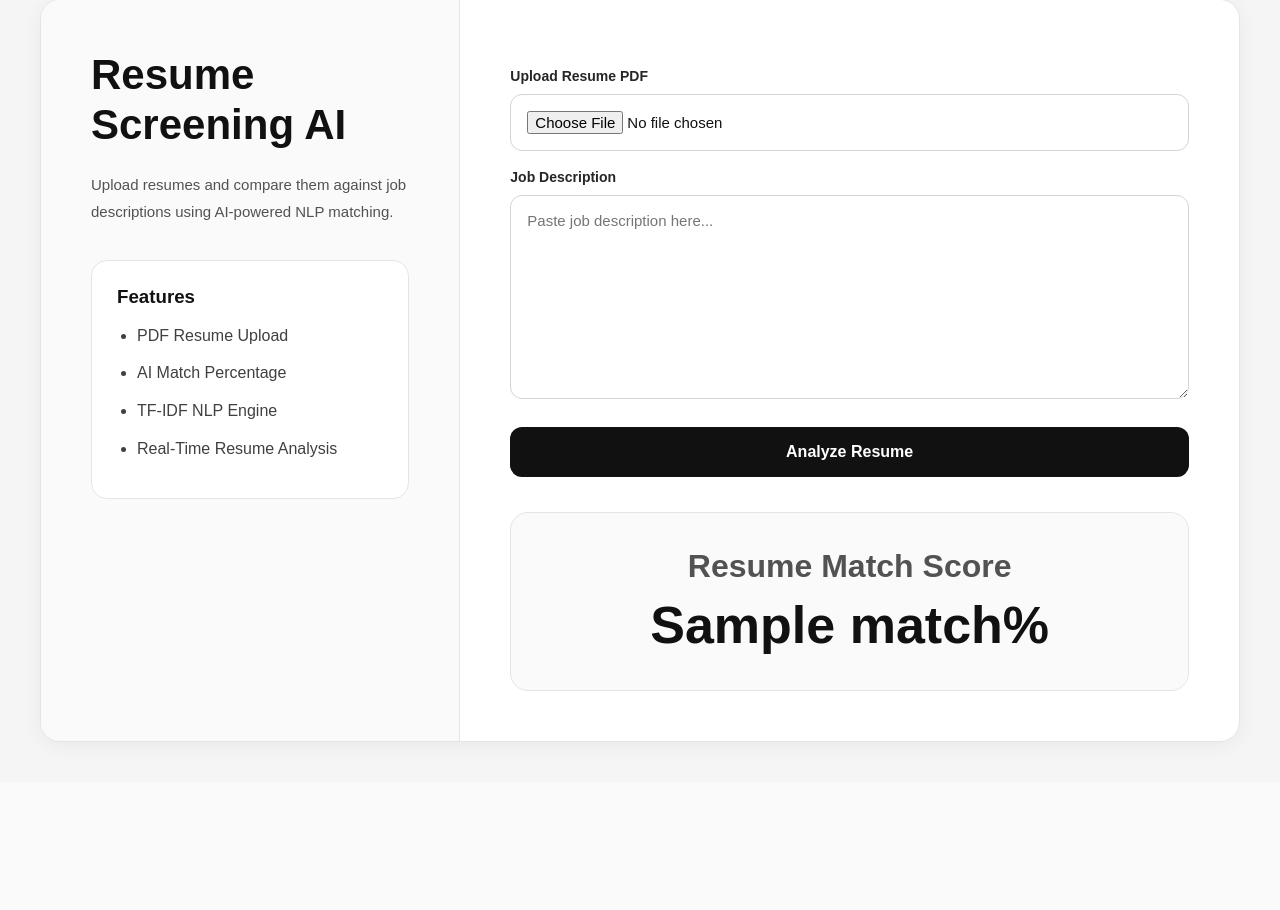
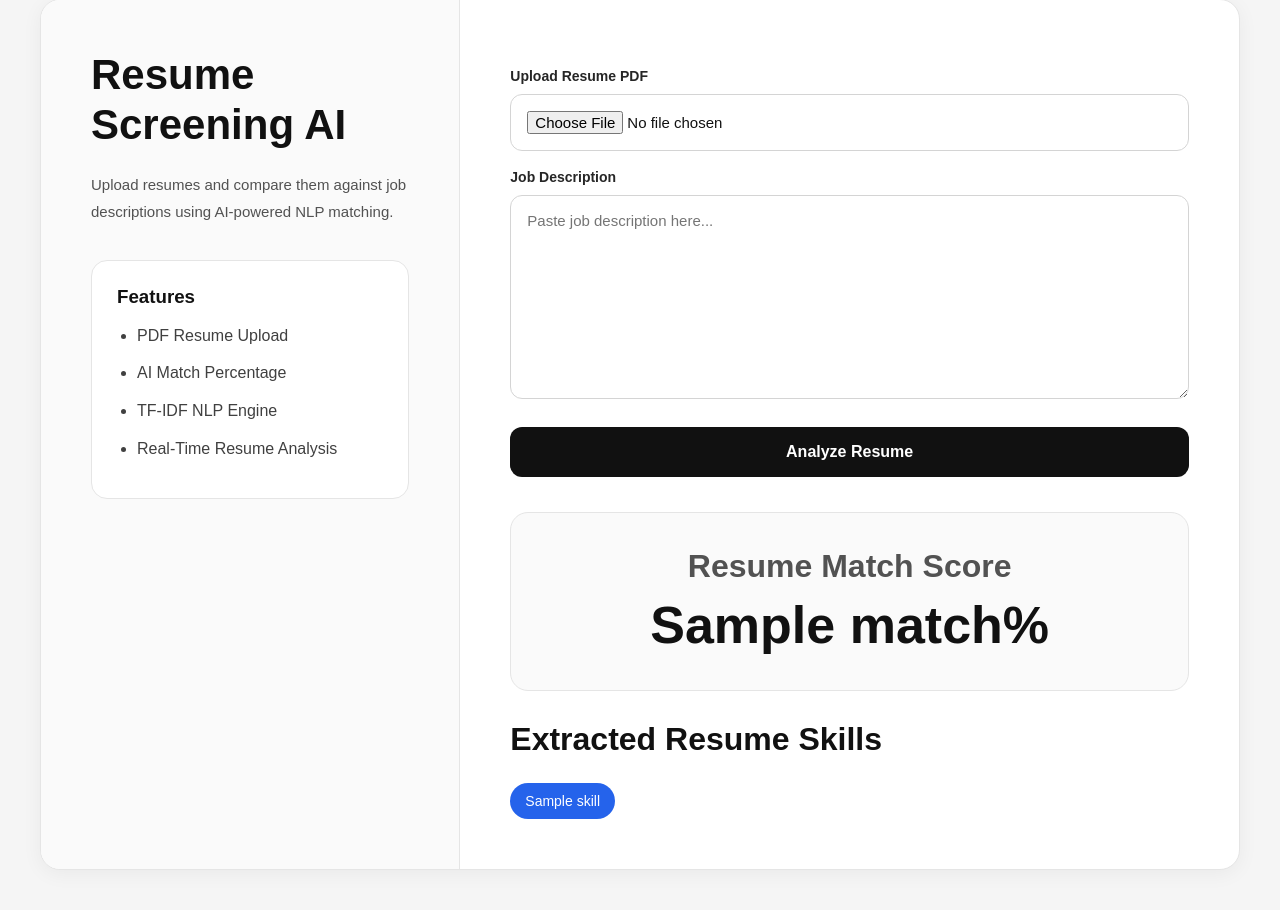
Before and after one commit to akashivu/resume-screening-ai, a Flask app: template templates/index.html in a window 1280 px wide. Shown: the part 41-951 px from the top of the page. Before the commit the page ends 784 px from the top, so only its background shows below. Run offline with Flask 3, Linux system fonts and the light colour scheme; the template is opened without the code that fills it: most values are stand-ins (such as "Sample title", 1, 10 or a date in 2020).

Commit message:
Implemented skill extraction module and improved ATS interface

```diff
--- a/app.py
+++ b/app.py
@@ -5,7 +5,7 @@ from src.extract_text import extract_text_from_pdf
 from src.extract_text import clean_text
 
 from src.similarity_engine import calculate_similarity
-
+from src.skill_extractor import extract_skills
 
 app = Flask(__name__)
 
@@ -48,6 +48,9 @@ def analyze_resume():
         # Clean Job Description
         job_description = clean_text(job_description)
 
+        resume_skills = extract_skills(resume_text)
+
+        job_skills = extract_skills(job_description)
 
         # Calculate Similarity
         match_percentage = calculate_similarity(
@@ -58,7 +61,10 @@ def analyze_resume():
 
         return render_template(
             "index.html",
-            match=f"{match_percentage:.2f}"
+            match=f"{match_percentage:.2f}",
+            resume_skills=resume_skills,
+            job_skills=job_skills
+
         )
 
     return render_template("index.html")
--- /dev/null
+++ b/src/skill_extractor.py
@@ -0,0 +1,51 @@
+import spacy
+
+nlp = spacy.load("en_core_web_sm")
+
+SKILLS = [
+
+    "python",
+    "java",
+    "c++",
+    "machine learning",
+    "deep learning",
+    "flask",
+    "django",
+    "react",
+    "spring boot",
+    "sql",
+    "mongodb",
+    "docker",
+    "kubernetes",
+    "aws",
+    "git",
+    "github",
+    "html",
+    "css",
+    "javascript",
+    "tensorflow",
+    "pandas",
+    "numpy",
+    "scikit-learn"
+
+]
+
+
+def extract_skills(text):
+
+    doc = nlp(text.lower())
+
+    found_skills = set()
+
+    for token in doc:
+
+        if token.text in SKILLS:
+            found_skills.add(token.text)
+
+    # Handle multi-word skills
+    for skill in SKILLS:
+
+        if skill in text.lower():
+            found_skills.add(skill)
+
+    return list(found_skills)
--- a/static/style.css
+++ b/static/style.css
@@ -233,3 +233,21 @@ button:hover{
         font-size:28px;
     }
 }
+.skills-section{
+    margin-top:30px;
+}
+
+.skills-container{
+    margin-top:15px;
+    display:flex;
+    flex-wrap:wrap;
+    gap:10px;
+}
+
+.skill-badge{
+    background:#2563eb;
+    color:white;
+    padding:10px 15px;
+    border-radius:20px;
+    font-size:14px;
+}
--- a/templates/index.html
+++ b/templates/index.html
@@ -69,6 +69,27 @@
             <h1>{{ match }}%</h1>
 
         </div>
+        {% if resume_skills %}
+
+<div class="skills-section">
+
+    <h2>Extracted Resume Skills</h2>
+
+    <div class="skills-container">
+
+        {% for skill in resume_skills %}
+
+        <span class="skill-badge">
+            {{ skill }}
+        </span>
+
+        {% endfor %}
+
+    </div>
+
+</div>
+
+{% endif %}
 
         {% endif %}
 
```
